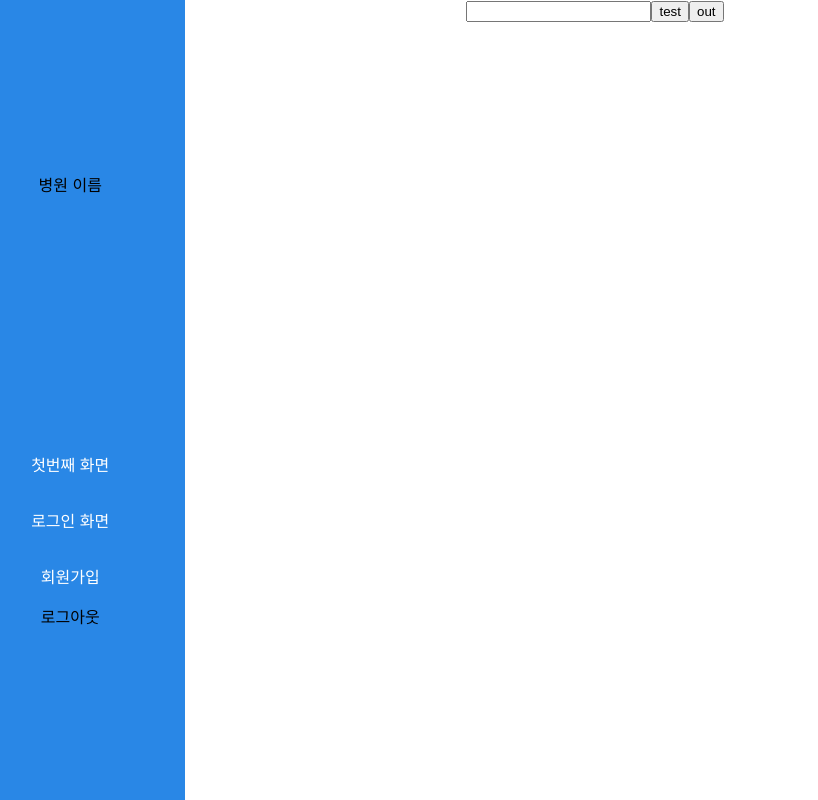
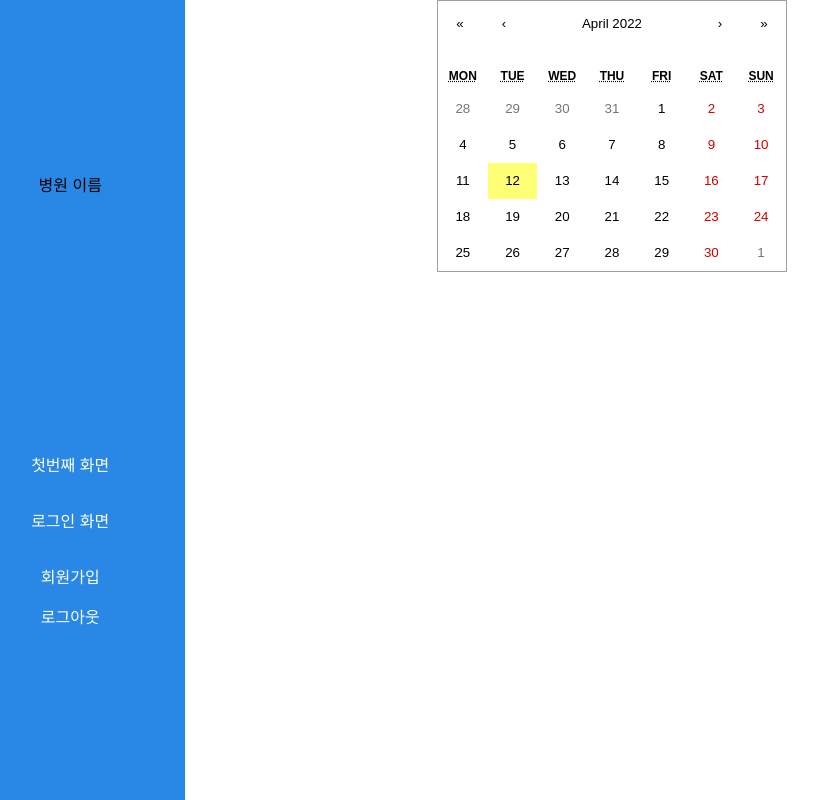
Before and after one commit to Vet-in-my-hand/Capstone, a React (Create React App) app: page /hellohos in a window 1280 px wide. Shown: the whole page, without its empty margins (45-863 px from the left). Built offline with nearby package versions, Linux system fonts and the light colour scheme; no server answers; the database is empty.

Commit message:
전체 수정

```diff
--- a/package.json
+++ b/package.json
@@ -12,7 +12,10 @@
     "@testing-library/user-event": "^14.0.4",
     "axios": "^0.26.1",
     "firebase": "^8.10.1",
+    "lodash": "^4.17.21",
+    "moment": "^2.29.3",
     "react": "^18.0.0",
+    "react-calendar": "^3.7.0",
     "react-daum-postcode": "^3.0.1",
     "react-dom": "^18.0.0",
     "react-router-dom": "^6.3.0",
--- a/src/App.css
+++ b/src/App.css
@@ -1,38 +1,3 @@
-.App {
-  text-align: center;
+.highlight {
+    color: blue;
 }
-
-.App-logo {
-  height: 40vmin;
-  pointer-events: none;
-}
-
-@media (prefers-reduced-motion: no-preference) {
-  .App-logo {
-    animation: App-logo-spin infinite 20s linear;
-  }
-}
-
-.App-header {
-  background-color: #282c34;
-  min-height: 100vh;
-  display: flex;
-  flex-direction: column;
-  align-items: center;
-  justify-content: center;
-  font-size: calc(10px + 2vmin);
-  color: white;
-}
-
-.App-link {
-  color: #61dafb;
-}
-
-@keyframes App-logo-spin {
-  from {
-    transform: rotate(0deg);
-  }
-  to {
-    transform: rotate(360deg);
-  }
-}
--- a/src/App.js
+++ b/src/App.js
@@ -15,14 +15,10 @@ function App() {
             <BrowserRouter>
             <Sidebar/>
                 <Routes>
-
                     <Route path="/" element={<MainCover/>}/>
                     <Route path="/login" element={<Login/>}/>
                     <Route path="/register" element={<Register/>}/>
                     <Route path="/hellohos" element={<HelloHos/>}/>
-
-
-
                 </Routes>
             </BrowserRouter>
 
--- a/src/components/Auth/login.jsx
+++ b/src/components/Auth/login.jsx
@@ -14,6 +14,7 @@ import { createTheme, ThemeProvider } from '@mui/material/styles';
 import { authService } from "../../firebase";
 import {useEffect, useState} from 'react'
 import { useNavigate } from "react-router-dom"
+import { Token } from "../../storage/tokenStorage"
 
 function Login() {
    const [isLogined, setIsLogined] = useState(false);
@@ -39,14 +40,12 @@ function Login() {
         authService.signInWithEmailAndPassword(email,password)
         .then((user) => {
             if(user.user.emailVerified){
-                console.log('이메일 인증되있음.')
+                const storage = new Token(authService.currentUser.uid)
+                storage.save()
                 navigate("/hellohos");
             }else{
                 alert('이메일 인증이 필요합니다.')
             }
-            // const user = authService.currentUser;
-
-            // console.log(user);
         })
    }
 
--- a/src/components/Sidebar/sidebar.jsx
+++ b/src/components/Sidebar/sidebar.jsx
@@ -1,23 +1,33 @@
 import React from "react"
-// import styled from "styled-components";
-import {Link} from "react-router-dom";
+import { Link, useNavigate } from "react-router-dom";
 import SidebarItem from "./sidebaritems";
 import styles from "./sidebar.module.css";
+import { Token } from "../../storage/tokenStorage"
 
 function Sidebar() {
+    const storage = new Token()
+    const navigate = useNavigate();
+
     const menus = [
         {
             name: '첫번째 화면',
             path: '/'
-        }, {
+        },
+        {
             name: '로그인 화면',
             path: '/login'
-        }, {
+        },
+        {
             name: '회원가입',
             path: '/register'
         }
+    ]
 
-    ]
+    const onClickLogoutHandler = (e) => {
+        e.preventDefault()
+        storage.clear()
+        navigate('/login')
+    }
     return (
         <div className={styles.sidebar}>
             <div className={styles.sidebarHosName}>
@@ -32,7 +42,7 @@ function Sidebar() {
                     );
                 })
             }
-            <div>
+            <div className={styles.logoutBtn} onClick={onClickLogoutHandler}>
                 로그아웃
             </div>
         </div>
--- a/src/components/Sidebar/sidebar.module.css
+++ b/src/components/Sidebar/sidebar.module.css
@@ -30,3 +30,16 @@
 .sidebarHosName {
     margin-bottom: 15rem;
 }
+
+.logoutBtn {
+    color: white;
+    text-decoration: none;
+    float: left;
+    width: max-content;
+    height: max-content;
+    border-radius: 20px;
+}
+
+.logoutBtn:hover {
+    cursor: pointer;
+}
--- a/src/components/work/helloHos.jsx
+++ b/src/components/work/helloHos.jsx
@@ -1,43 +1,49 @@
-import { useState } from "react";
-import { authService } from "../../firebase";
-import { getHospitalInfo } from "../../service/authService";
-import { useNavigate } from "react-router-dom"
+import React, { useEffect, useState } from 'react'
+import Calendar from 'react-calendar';
+import moment from 'moment'
+import { dbService } from "../../firebase";
+
+import styles from './helloHos.module.css'
+import 'react-calendar/dist/Calendar.css'
+
 function HelloHos() {
+    const [reserve, setReserve] = useState([])
 
-    const navigate = useNavigate();
-    const user = authService.currentUser;
-    const test =()=>{
-        setA({...getHospitalInfo(user.uid)});
-        console.log(a);
-    }
-    const out = () => {
-        authService.signOut().then(()=>{
-            navigate("/login");
-        })
-    }
-
-    const test2 = (event)=> setA(event.target.value);
-    const [a, setA] = useState({});
+    useEffect(() => {
+        getHospitalName.call(this, setReserve)
+    }, [])
 
     return(
-        <>
-        <input
-            onChange={test2}
-        ></input>
-        <button
-        type="button"
-        onClick={test}
-        >
-
-        test</button>
-
-        <button
-        type="button"
-        onClick={out}
-        >
-
-        out</button>
-        </>
+        <div className={styles.body}>
+            <Calendar
+                tileClassName={({ date }) => {
+                    if (reserve.find((x) => x === moment(date).format("DD-MM-YYYY"))) {
+                        return "highlight";
+                    }
+                }}
+            />
+        </div>
     )
 }
+
+function getHospitalName(setReserve) {
+    const key = 'userToken'
+    dbService.collection('hospital').where('uid', '==', localStorage.getItem(key)).get().then(d => {
+        d.docs.forEach(data => {
+            getReservation(data.data().name, setReserve)
+        })
+    })
+}
+
+function getReservation(hospitalName, setReserve) {
+    dbService.collection('reservation').where('hospital', '==', `${hospitalName}`).get().then(d => {
+        const reserve = []
+        d.forEach(data => {
+            const date = data.data().date.toDate()
+            reserve.push(moment(date).format("DD-MM-YYYY"))
+        })
+        setReserve(reserve)
+    })
+}
+
 export default HelloHos;
--- /dev/null
+++ b/src/components/work/helloHos.module.css
@@ -0,0 +1,4 @@
+.body {
+    position: absolute;
+    right: 35%;
+}
--- /dev/null
+++ b/src/storage/tokenStorage.js
@@ -0,0 +1,21 @@
+const key = "userToken"
+
+export class Token {
+    constructor(uid) {
+        this.id = uid
+    }
+
+    // login
+    save() {
+        localStorage.setItem(key, this.id)
+    }
+
+    getId() {
+        return localStorage.getItem(key)
+    }
+
+    // logout
+    clear() {
+        localStorage.clear();
+    }
+}
```
Also changed, not shown: 2 other files (tests, documents, lock files or other folders).
